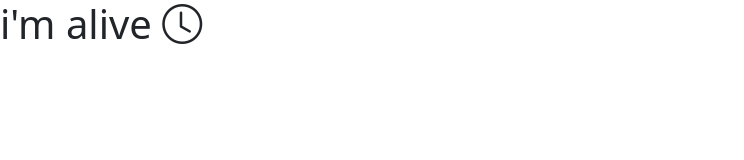
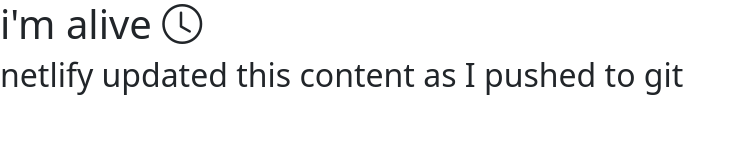
Before and after one commit to alinbumbes/slowBose, a website: page index.html in a window 1280 px wide. Shown: the whole page, without its empty margins (0-744 px from the left). Drawn offline with Linux system fonts and the light colour scheme.

Commit message:
netlify updates as I push to git

```diff
--- a/index.html
+++ b/index.html
@@ -12,5 +12,7 @@
     <h1>i'm alive
         <i class="bi bi-clock"></i>
     </h1>
+
+    <h2>netlify updated this content as I pushed to git</h2>
 </body>
 </html>
```
